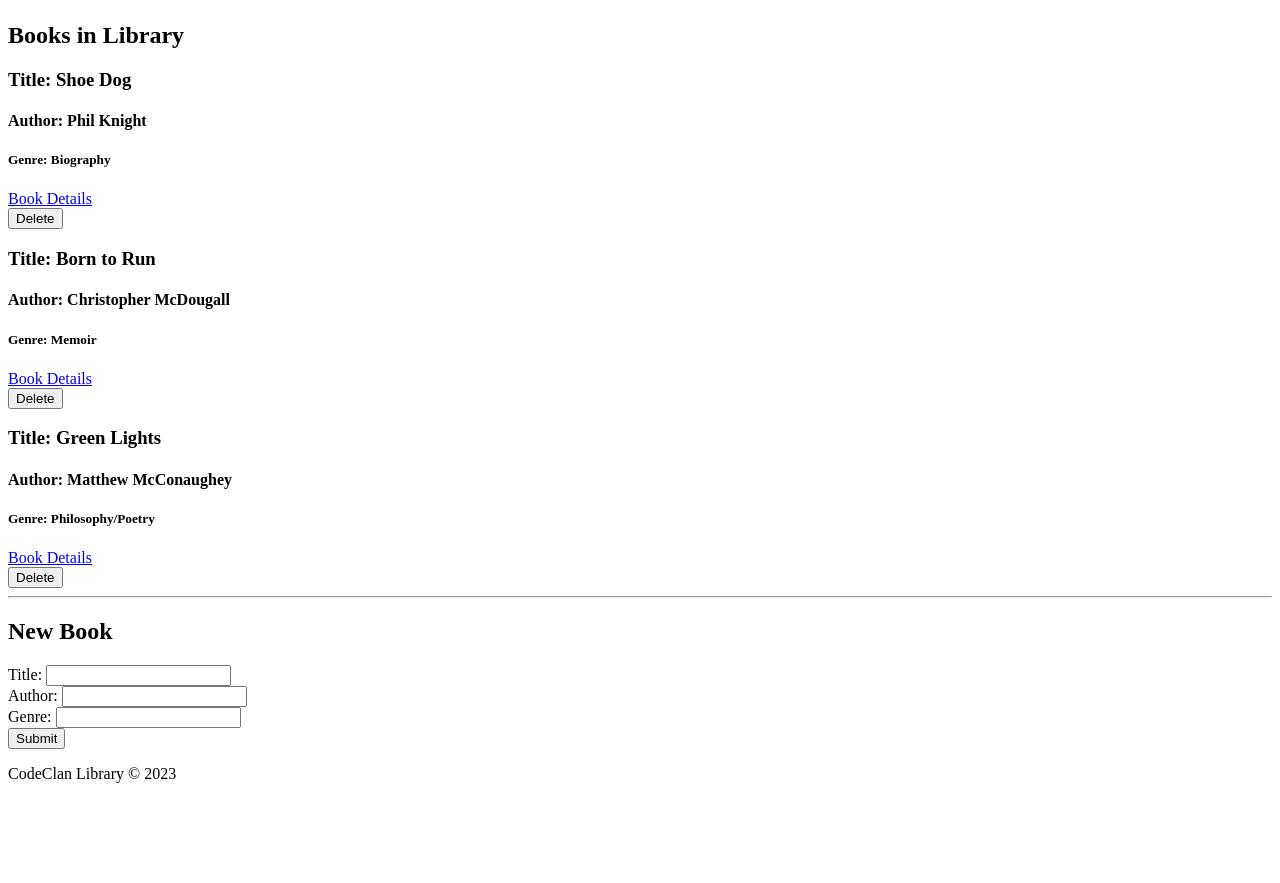
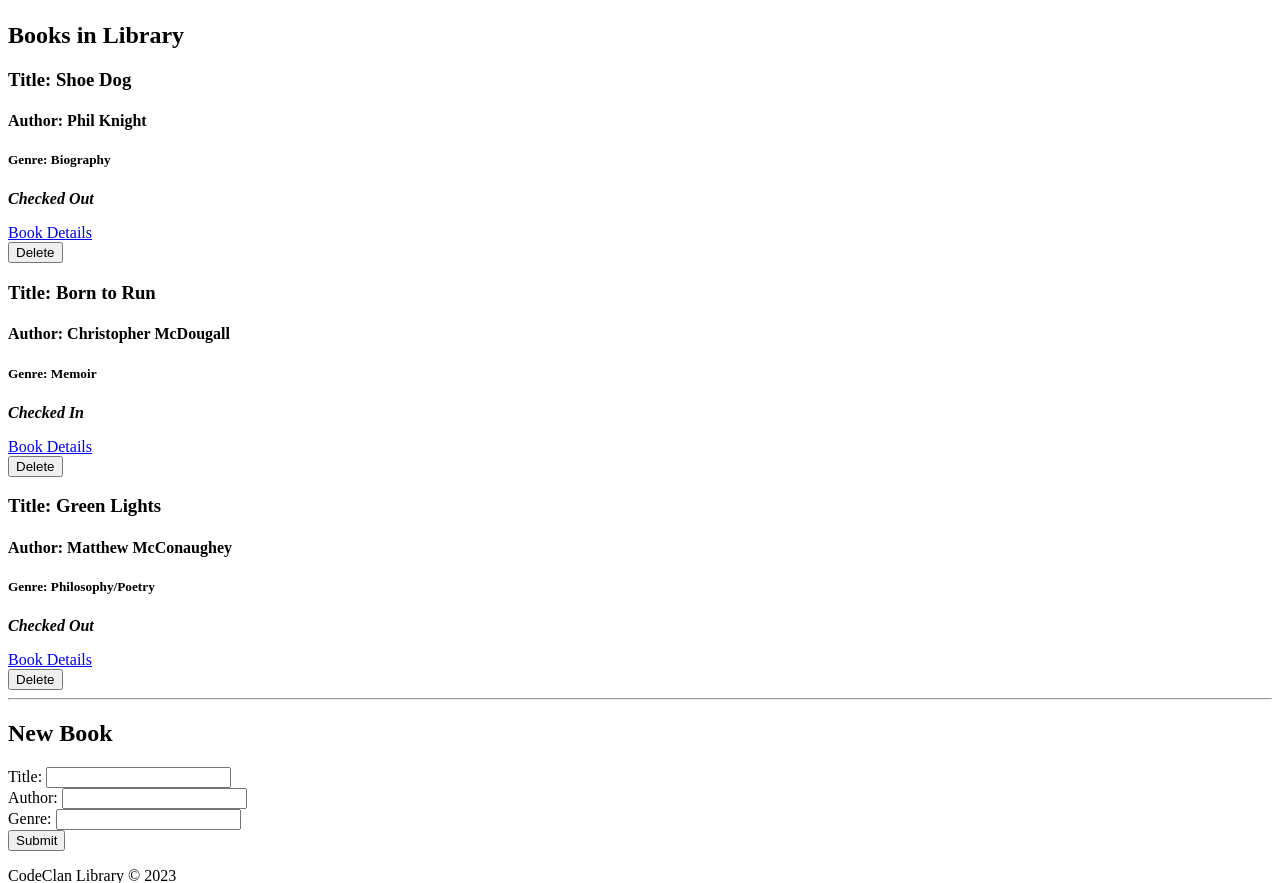
Before and after one commit to rosscondie/codeclan_library_hw, a Flask app: page / in a window 1280 px wide. Shown: the part 58-941 px from the top of the page. Before the commit the page ends 841 px from the top, so only its background shows below. Run offline with Flask 2, Linux system fonts and the light colour scheme.

Commit message:
created checked in property on Book class

```diff
--- a/controllers/controller.py
+++ b/controllers/controller.py
@@ -18,8 +18,10 @@ def create():
     title = request.form["title"]
     author = request.form["author"]
     genre = request.form["genre"]
+    checked_out = True if 'checked out' in request.form else False
+    checked_in = True if 'checked in' in request.form else False
 
-    new_book = Book(title, author, genre)
+    new_book = Book(title=title, author=author, genre=genre, checked_out=checked_out, checked_in=checked_in)
     create_new_book(new_book)
     return redirect("/")
 
--- a/models/book.py
+++ b/models/book.py
@@ -1,6 +1,7 @@
 class Book:
-    def __init__(self, title, author, genre, checked_out):
+    def __init__(self, title, author, genre, checked_out, checked_in):
         self.title = title
         self.author = author
         self.genre = genre
         self.checked_out = checked_out
+        self.checked_in = checked_in
--- a/models/library.py
+++ b/models/library.py
@@ -1,8 +1,8 @@
 from models.book import Book
 
-book_1 = Book("Shoe Dog", "Phil Knight", "Biography", True)
-book_2 = Book("Born to Run", "Christopher McDougall", "Memoir", False)
-book_3 = Book("Green Lights", "Matthew McConaughey", "Philosophy/Poetry", True)
+book_1 = Book("Shoe Dog", "Phil Knight", "Biography", True, False)
+book_2 = Book("Born to Run", "Christopher McDougall", "Memoir", False, True)
+book_3 = Book("Green Lights", "Matthew McConaughey", "Philosophy/Poetry", True, False)
 
 books_list = [book_1, book_2, book_3]
 
--- a/templates/index.html
+++ b/templates/index.html
@@ -9,6 +9,14 @@
             <h3>Title: {{book.title}}</h3>
             <h4>Author: {{book.author}}</h4>
             <h5>Genre: {{book.genre}}</h5>
+
+                {% if book.checked_out %}
+                <p><i><b>Checked Out</i></b></p>
+                {% else %}
+
+                <p><i><b>Checked In</b></i></p>
+                {% endif %}
+
             <a href="book/{{ book_list.index(book) }}">Book Details</a>
                 <div>
                     <form action="/books/{{ loop.index0 }}/delete" method="POST">
```
